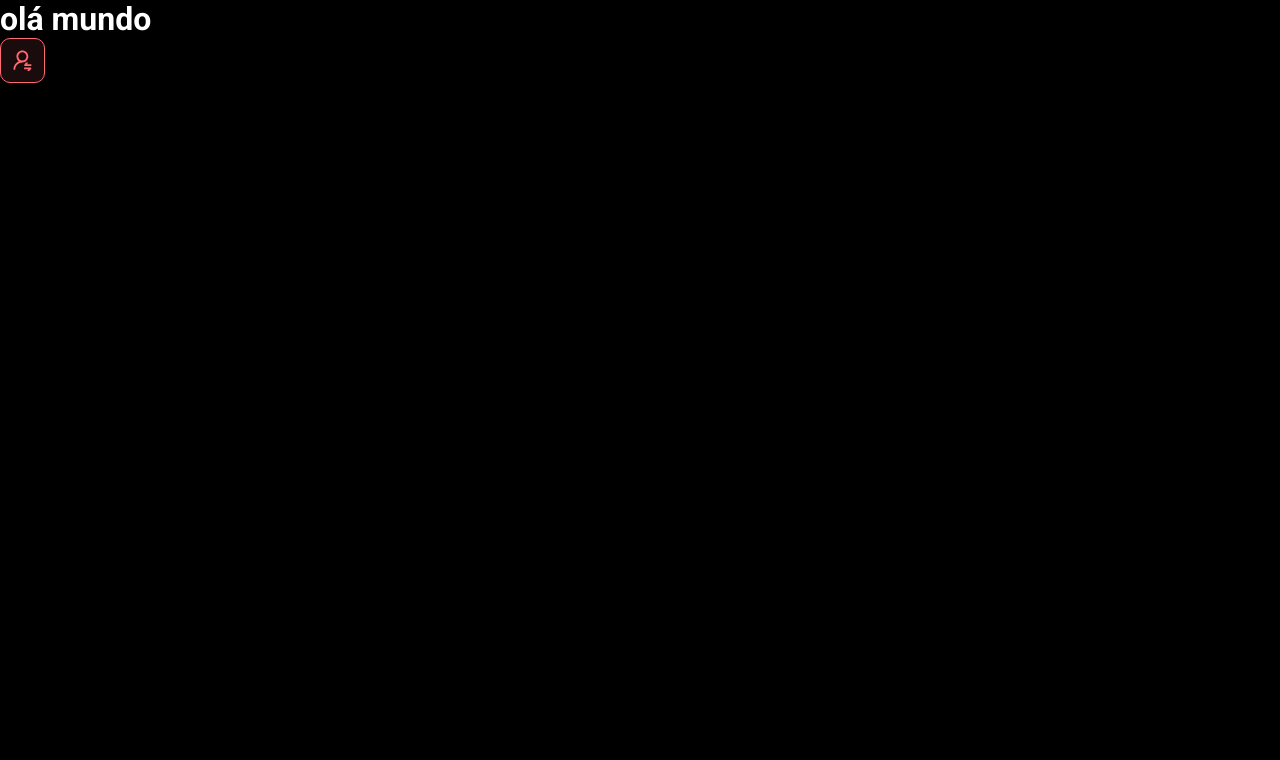
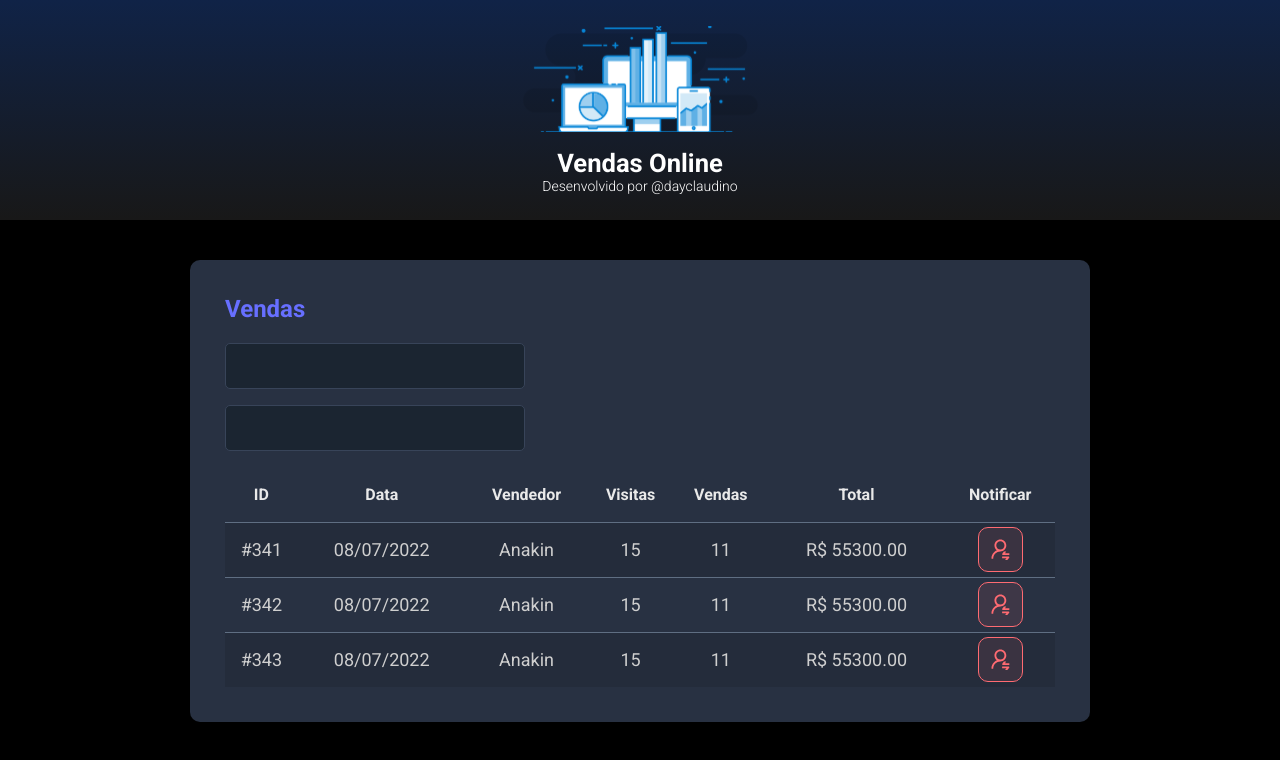
Before and after one commit to dayannaclaudino/webvendas, a React (Vite) app in the folder frontend/: page / in a window 1280 px wide. Shown: the top 760 px of the page. Built offline with nearby package versions, Linux system fonts and the light colour scheme.

Commit message:
Componente Header e Tabela de vendas criados

```diff
--- a/frontend/src/App.tsx
+++ b/frontend/src/App.tsx
@@ -1,10 +1,18 @@
-import NotificationButton from "./components/NotificationButton"
+import Header from "./components/Header"
+import SalesCard from "./components/SalesCard"
 
 function App() {
   return (
     <>
-    <h1>olá mundo</h1>
-    <NotificationButton/>
+    <Header/>
+    <main>
+      <section id="sales">
+        <div className="webvendas-container">
+          <SalesCard />
+        </div>
+      </section>
+    </main>
+
     </>
   )
 }
--- /dev/null
+++ b/frontend/src/components/Header/index.tsx
@@ -0,0 +1,17 @@
+import logo from '../../assets/img/logo.svg'
+
+import "./styles.css"
+
+function Header() {
+    return (
+        <header>
+            <div className="webvendas-logo-container">
+                <img src={logo} alt="logo-vendas-online" />
+                <h1>Vendas Online</h1>
+                <p>Desenvolvido por <a href="@dayclaudino">@dayclaudino</a></p>
+            </div>
+        </header>
+    )
+  }
+
+  export default Header
--- /dev/null
+++ b/frontend/src/components/Header/styles.css
@@ -0,0 +1,26 @@
+header {
+    background: linear-gradient(180deg, #102347 0%, #181818 100%);
+    height: 220px;
+    display: flex;
+    align-items: center;
+    justify-content: center;
+  }
+  .webvendas-logo-container {
+    display: flex;
+    flex-direction: column;
+    align-items: center;
+  }
+
+  .webvendas-logo-container img {
+    width: 235px;
+  }
+
+  .webvendas-logo-container h1 {
+    margin-top: 15px;
+    font-size: 1.6rem;
+  }
+
+  .webvendas-logo-container p {
+    font-size: 14px;
+    font-weight: 300;
+  }
--- /dev/null
+++ b/frontend/src/components/SalesCard/index.tsx
@@ -0,0 +1,80 @@
+import NotificationButton from "../NotificationButton"
+import "./styles.css"
+
+
+function SalesCard() {
+  return (
+    <div className="webvendas-card">
+            <h2 className="webvendas-sales-title">Vendas</h2>
+
+            <div>
+              <div className="webvendas-form">
+                <input className="webvendas-form-control" type="text" />
+              </div>
+              <div className="webvendas-form">
+                <input className="webvendas-form-control" type="text" />
+              </div>
+            </div>
+
+            <div>
+              <table className="webvendas-sales-table">
+                <thead>
+                  <tr>
+                    <th className="show992">ID</th>
+                    <th className="show576">Data</th>
+                    <th>Vendedor</th>
+                    <th className="show992">Visitas</th>
+                    <th className="show992">Vendas</th>
+                    <th>Total</th>
+                    <th>Notificar</th>
+                  </tr>
+                </thead>
+                <tbody>
+
+                  <tr>
+                    <td className="show992">#341</td>
+                    <td className="show576">08/07/2022</td>
+                    <td>Anakin</td>
+                    <td className="show992">15</td>
+                    <td className="show992">11</td>
+                    <td>R$ 55300.00</td>
+                    <td>
+                      <div className="web-vendas-btn-container">
+                        <NotificationButton/>
+                      </div>
+                    </td>
+                  </tr>
+                  <tr>
+                    <td className="show992">#342</td>
+                    <td className="show576">08/07/2022</td>
+                    <td>Anakin</td>
+                    <td className="show992">15</td>
+                    <td className="show992">11</td>
+                    <td>R$ 55300.00</td>
+                    <td>
+                      <div className="web-vendas-btn-container">
+                        <NotificationButton/>
+                      </div>
+                    </td>
+                  </tr>
+                  <tr>
+                    <td className="show992">#343</td>
+                    <td className="show576">08/07/2022</td>
+                    <td>Anakin</td>
+                    <td className="show992">15</td>
+                    <td className="show992">11</td>
+                    <td>R$ 55300.00</td>
+                    <td>
+                      <div className="web-vendas-btn-container">
+                         <NotificationButton/>
+                      </div>
+                    </td>
+                  </tr>
+                </tbody>
+              </table>
+            </div>
+          </div>
+  )
+}
+
+export default SalesCard
--- /dev/null
+++ b/frontend/src/components/SalesCard/styles.css
@@ -0,0 +1,95 @@
+.webvendas-card {
+    background-color: #283142;
+    border-radius: 10px;
+    padding: 32px 10px;
+  }
+
+  .webvendas-sales-title {
+    color: #676fff;
+    font-size: 24px;
+    margin-bottom: 20px;
+  }
+
+  .webvendas-form {
+    margin-bottom: 16px;
+    max-width: 300px;
+  }
+
+  .webvendas-form-control {
+    width: 100%;
+    height: 46px;
+    background-color: #1b2531;
+    border: 1px solid #384459;
+    border-radius: 5px;
+    color: #9aaabe;
+    padding: 0 20px;
+    font-size: 18px;
+  }
+
+  .webvendas-sales-table {
+    width: 100%;
+    border-spacing: 0;
+    border-collapse: collapse;
+  }
+
+  .webvendas-sales-table thead {
+    height: 55px;
+    font-size: 16px;
+    color: #e9e9e9;
+    font-weight: 700;
+  }
+
+  .webvendas-sales-table tbody {
+    font-size: 14px;
+    color: #cfcfcf;
+    font-weight: 400;
+    text-align: center;
+  }
+
+  .webvendas-sales-table tbody tr {
+    height: 74px;
+    border-top: 1px solid #5f6e82;
+  }
+
+  .webvendas-sales-table tbody tr:hover > td {
+    background-color: #384459;
+  }
+
+  .webvendas-sales-table tbody tr:nth-child(odd) {
+    background-color: #242c3b;
+  }
+
+  .web-vendas-btn-container {
+      display: flex;
+      justify-content: center;
+  }
+
+  .show576 {
+      display: none;
+  }
+
+  .show992 {
+      display: none;
+  }
+
+  @media (min-width: 576px) {
+      .show576 {
+          display: table-cell;
+      }
+      .webvendas-card {
+        padding: 35px;
+      }
+
+      .webvendas-sales-table tbody tr {
+        height: 55px;
+      }
+      .webvendas-sales-table tbody {
+        font-size: 18px;
+      }
+  }
+
+  @media (min-width: 992px) {
+      .show992 {
+          display: table-cell;
+      }
+  }
--- a/frontend/src/index.css
+++ b/frontend/src/index.css
@@ -19,3 +19,14 @@
   color: unset;
   text-decoration: none;
 }
+
+/* ############ MAIN ###########*/
+.webvendas-container {
+  width: 100%;
+  max-width: 900px;
+  margin: 0 auto;
+}
+
+#sales {
+  padding: 40px 10px;
+}
```
Also changed, not shown: frontend/src/components/index.tsx (deleted).
